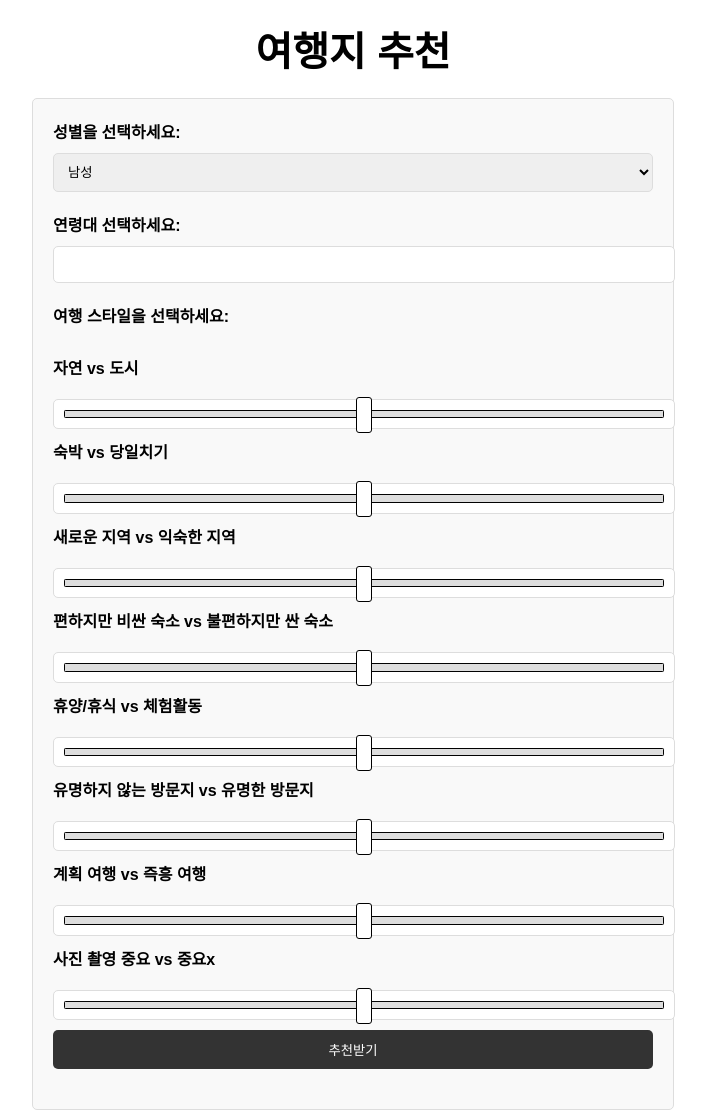
After one commit to Mingguriguri/travel-guide-withML, a Django app: page /recommend_destinations/ in a window 1280 px wide. The commit adds this page. Shown: the whole page, without its empty margins (287-993 px from the left). Run offline with Django 5.2, Linux system fonts and the light colour scheme.

Commit message:
feat: 여행 일정이 아니라 여행지 추천으로 기능 수정

```diff
--- /dev/null
+++ b/pythonSite/travelPlan/static/css/style.css
@@ -0,0 +1,125 @@
+/* style.css */
+body {
+    font-family: Arial, sans-serif;
+    margin: 0;
+    padding: 0;
+    box-sizing: border-box;
+}
+
+header {
+    background-color: #fff;
+    padding: 20px 0;
+    border-bottom: 1px solid #ddd;
+}
+
+nav ul {
+    list-style: none;
+    display: flex;
+    justify-content: flex-end;
+    margin: 0;
+    padding: 0;
+}
+
+nav ul li {
+    margin: 0 20px;
+}
+
+nav ul li a {
+    text-decoration: none;
+    color: #333;
+    font-weight: bold;
+}
+
+h1 {
+    font-size: 2.5em;
+    margin: 20px 0;
+    text-align: center;
+}
+
+form {
+    max-width: 600px;
+    margin: 0 auto;
+    padding: 20px;
+    border: 1px solid #ddd;
+    border-radius: 5px;
+    background-color: #f9f9f9;
+}
+
+form label {
+    display: block;
+    margin-bottom: 10px;
+    font-weight: bold;
+}
+
+form input, form select, form button {
+    width: 100%;
+    padding: 10px;
+    margin-bottom: 20px;
+    border-radius: 5px;
+    border: 1px solid #ddd;
+}
+
+form button {
+    background-color: #333;
+    color: #fff;
+    border: none;
+    cursor: pointer;
+}
+
+form button:hover {
+    background-color: #555;
+}
+
+input[type="range"] {
+    -webkit-appearance: none;
+    width: 100%;
+    margin: 10px 0;
+}
+
+input[type="range"]:focus {
+    outline: none;
+}
+
+input[type="range"]::-webkit-slider-runnable-track {
+    width: 100%;
+    height: 8.4px;
+    cursor: pointer;
+    animate: 0.2s;
+    background: #ddd;
+    border-radius: 1.3px;
+    border: 0.2px solid #010101;
+}
+
+input[type="range"]::-webkit-slider-thumb {
+    border: 1px solid #000000;
+    height: 36px;
+    width: 16px;
+    border-radius: 3px;
+    background: #ffffff;
+    cursor: pointer;
+    -webkit-appearance: none;
+    margin-top: -14px;
+}
+
+input[type="range"]:focus::-webkit-slider-runnable-track {
+    background: #ccc;
+}
+
+input[type="range"]::-moz-range-track {
+    width: 100%;
+    height: 8.4px;
+    cursor: pointer;
+    animate: 0.2s;
+    background: #ddd;
+    border-radius: 1.3px;
+    border: 0.2px solid #010101;
+}
+
+input[type="range"]::-moz-range-thumb {
+    border: 1px solid #000000;
+    height: 36px;
+    width: 16px;
+    border-radius: 3px;
+    background: #ffffff;
+    cursor: pointer;
+}
--- /dev/null
+++ b/pythonSite/travelPlan/templates/travelPlan/user_input.html
@@ -0,0 +1,44 @@
+{% load static %}
+
+<!DOCTYPE html>
+<html lang="en">
+<head>
+    <meta charset="UTF-8">
+    <title>여행지 추천</title>
+    <link rel="stylesheet" href="{% static 'css/style.css' %}">
+</head>
+<body>
+    <h1>여행지 추천</h1>
+    <form method="post">
+        {% csrf_token %}
+        <label for="gender">성별을 선택하세요:</label>
+        <select name="gender" id="gender">
+            <option value="남">남성</option>
+            <option value="여">여성</option>
+        </select><br>
+
+        <label for="age">연령대 선택하세요:</label>
+        <input type="number" name="age" id="age" required><br>
+
+        <label>여행 스타일을 선택하세요:</label><br>
+        <label>자연 vs 도시</label>
+        <input type="range" name="travel_style1" min="1" max="7" step="1"><br>
+        <label>숙박 vs 당일치기</label>
+        <input type="range" name="travel_style2" min="1" max="7" step="1"><br>
+        <label>새로운 지역 vs 익숙한 지역</label>
+        <input type="range" name="travel_style3" min="1" max="7" step="1"><br>
+        <label>편하지만 비싼 숙소 vs 불편하지만 싼 숙소</label>
+        <input type="range" name="travel_style4" min="1" max="7" step="1"><br>
+        <label>휴양/휴식 vs 체험활동</label>
+        <input type="range" name="travel_style5" min="1" max="7" step="1"><br>
+        <label>유명하지 않는 방문지 vs 유명한 방문지</label>
+        <input type="range" name="travel_style6" min="1" max="7" step="1"><br>
+        <label>계획 여행 vs 즉흥 여행</label>
+        <input type="range" name="travel_style7" min="1" max="7" step="1"><br>
+        <label>사진 촬영 중요 vs 중요x</label>
+        <input type="range" name="travel_style8" min="1" max="7" step="1"><br>
+
+        <button type="submit">추천받기</button>
+    </form>
+</body>
+</html>
--- a/pythonSite/travelPlan/urls.py
+++ b/pythonSite/travelPlan/urls.py
@@ -3,5 +3,5 @@ from . import views
 
 urlpatterns = [
     path('', views.index, name='index'),
-    path('create/', views.create_itinerary, name='create_itinerary'),
+    path('recommend_destinations/', views.recommend_destinations, name='recommend_destinations'),
 ]
--- a/pythonSite/travelPlan/views.py
+++ b/pythonSite/travelPlan/views.py
@@ -1,55 +1,45 @@
 import random
+import pandas as pd
+from django.shortcuts import render
 
-from django.shortcuts import render
-from django.http import HttpResponse
-
-activities = {
-    "휴양": ["해변에서 일광욕", "스파 및 마사지", "호숫가에서 피크닉"],
-    "탐험": ["하이킹", "산악 자전거 타기", "동굴 탐험"],
-    "역사 문화": ["박물관 방문", "역사적 유적지 탐방", "전통 공연 관람"],
-    "미식": ["현지 음식점 탐방", "와인 시음", "시장 투어"],
-    "쇼핑": ["쇼핑몰 방문", "현지 시장 방문", "기념품 가게 탐방"],
-    "가족 여행": ["테마파크 방문", "동물원 방문", "어린이 박물관 탐방"],
-    "로맨틱 여행": ["해변에서 일몰 감상", "로맨틱 디너", "커플 마사지"],
-    "모험": ["번지 점프", "스카이다이빙", "래프팅"]
-}
-
-interests_activities = {
-    "자연 경관": ["산책", "등산", "자연 보호 구역 탐방"],
-    "박물관": ["미술관 방문", "역사 박물관 방문", "과학 박물관 탐방"],
-    "역사적 장소": ["고대 유적지 탐방", "성 방문", "기념관 방문"],
-    "테마파크": ["놀이공원 방문", "워터파크 방문", "동물 테마파크 방문"],
-    "지역 음식점": ["현지 음식점 탐방", "스트리트 푸드 투어", "요리 교실 참여"],
-    "시장": ["지역 시장 방문", "벼룩시장 탐방", "농산물 시장 방문"],
-    "문화 행사": ["지역 축제 참여", "전통 공연 관람", "문화 워크샵 참여"],
-    "스포츠 활동": ["축구 경기 관람", "자전거 타기", "해양 스포츠 참여"]
-}
+# 더미 데이터 사용
+dummy_areas = ['A', 'B', 'C', 'D', 'E', 'F', 'G', 'H', 'I', 'J']
 
 def index(request):
-    return HttpResponse("Hello, world. You're at the travel index.")
+    return render(request, 'travelPlan/index.html')
 
-def create_itinerary(request):
+def recommend_destinations(request):
     if request.method == 'POST':
-        travel_style = request.POST.get('travel_style')
-        selected_interests = request.POST.getlist('selected_interests')
-        travel_duration = int(request.POST.get('travel_duration'))
+        user_inputs = []
+        user_inputs.append(request.POST.get('gender'))
+        user_inputs.append(float(request.POST.get('age')))
+        for i in range(1, 9):
+            user_inputs.append(int(request.POST.get(f'travel_style{i}')))
+        user_inputs.append(8)  # TRAVEL_MOTIVE_1 고정값
+        user_inputs.append(0.0)  # TRAVEL_COMPANIONS_NUM 고정값
+        user_inputs.append(3)  # TRAVEL_MISSION_INT 고정값
 
-        itinerary = []
-        for day in range(1, travel_duration + 1):
-            day_plan = {
-                "day": day,
-                "morning": "카페에서 아침 식사",
-                "forenoon": random.choice(activities[travel_style]),
-                "lunch": "현지 유명 음식점에서 식사",
-                "afternoon": random.choice(interests_activities[random.choice(selected_interests)] if len(selected_interests) > 0 else ["자유 시간"]),
-                "evening": random.choice(interests_activities[random.choice(selected_interests)] if len(selected_interests) > 1 else ["자유 시간"]),
-                "night": "숙소로 돌아오기"
-            }
-            itinerary.append(day_plan)
+        traveler = {
+            'GENDER': user_inputs[0],
+            'AGE_GRP': user_inputs[1],
+            'TRAVEL_STYL_1': user_inputs[2],
+            'TRAVEL_STYL_2': user_inputs[3],
+            'TRAVEL_STYL_3': user_inputs[4],
+            'TRAVEL_STYL_4': user_inputs[5],
+            'TRAVEL_STYL_5': user_inputs[6],
+            'TRAVEL_STYL_6': user_inputs[7],
+            'TRAVEL_STYL_7': user_inputs[8],
+            'TRAVEL_STYL_8': user_inputs[9],
+            'TRAVEL_MOTIVE_1': 8,
+            'TRAVEL_COMPANIONS_NUM': 0.0,
+            'TRAVEL_MISSION_INT': 3,
+        }
 
-        return render(request, 'travelPlan/itinerary.html', {'itinerary': itinerary})
+        # 더미 데이터 사용하여 점수 생성
+        results = pd.DataFrame(dummy_areas, columns=['AREA'])
+        results['SCORE'] = [random.uniform(0, 1) for _ in range(len(dummy_areas))]
+        results = results.sort_values('SCORE', ascending=False).reset_index(drop=True)
 
-    travel_styles = ["휴양", "탐험", "역사 문화", "미식", "쇼핑", "가족 여행", "로맨틱 여행", "모험"]
-    interests = ["자연 경관", "박물관", "역사적 장소", "테마파크", "지역 음식점", "시장", "문화 행사", "스포츠 활동"]
+        return render(request, 'travelPlan/recommendations.html', {'results': results})
 
-    return render(request, 'travelPlan/create_itinerary.html', {'travel_styles': travel_styles, 'interests': interests})
+    return render(request, 'travelPlan/user_input.html')
```
Also changed, not shown: pythonSite/travelPlan/templates/travelPlan/index.html (+4 -3 lines), pythonSite/travelPlan/templates/travelPlan/recommendations.html (added, +19 -0 lines).
